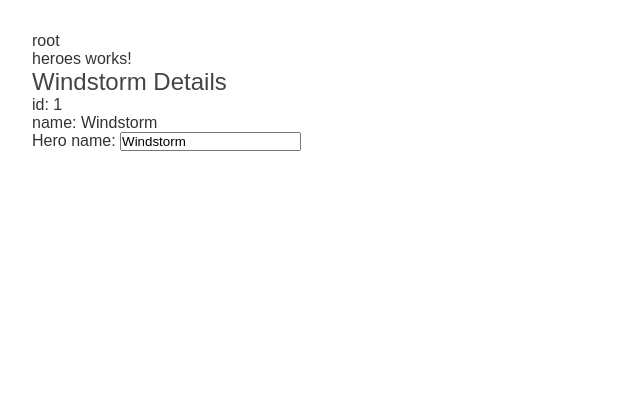
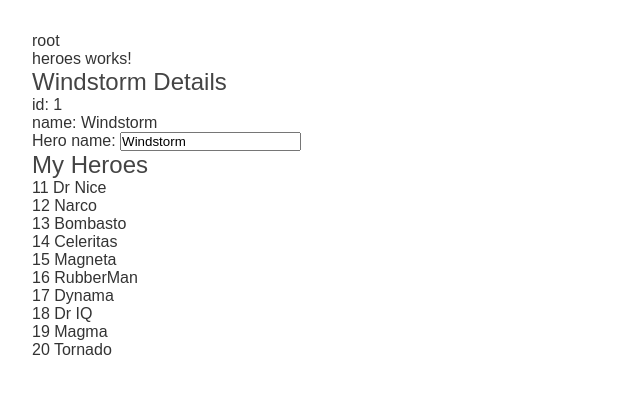
Before and after one commit to lch-howger/LichAngularTest, an Angular app: page / in a window 1280 px wide. Shown: the top 394 px of the page, without its empty margins (0-640 px from the left). Built offline with nearby package versions, Linux system fonts and the light colour scheme.

Commit message:
update heroes list

```diff
--- a/src/app/heroes/hero.ts
+++ b/src/app/heroes/hero.ts
@@ -2,3 +2,16 @@
   id: number,
   name: string
 }
+
+export const HEROES: Hero[] = [
+  { id: 11, name: 'Dr Nice' },
+  { id: 12, name: 'Narco' },
+  { id: 13, name: 'Bombasto' },
+  { id: 14, name: 'Celeritas' },
+  { id: 15, name: 'Magneta' },
+  { id: 16, name: 'RubberMan' },
+  { id: 17, name: 'Dynama' },
+  { id: 18, name: 'Dr IQ' },
+  { id: 19, name: 'Magma' },
+  { id: 20, name: 'Tornado' }
+];
--- a/src/app/heroes/heroes.component.html
+++ b/src/app/heroes/heroes.component.html
@@ -8,3 +8,10 @@
   <label for="name">Hero name: </label>
   <input id="name" [(ngModel)]="hero.name" placeholder="name">
 </div>
+
+<h2>My Heroes</h2>
+<ul class="heroes">
+  <li *ngFor="let hero of heroes">
+    <span class="badge">{{hero.id}}</span> {{hero.name}}
+  </li>
+</ul>
--- a/src/app/heroes/heroes.component.ts
+++ b/src/app/heroes/heroes.component.ts
@@ -1,5 +1,5 @@
 import {Component, OnInit} from '@angular/core';
-import {Hero} from './hero';
+import {Hero, HEROES} from './hero';
 
 @Component({
   selector: 'app-heroes',
@@ -8,10 +8,13 @@
 })
 export class HeroesComponent implements OnInit {
 
+  heroes = HEROES
+
   hero: Hero = {
     id: 1,
     name: "Windstorm"
   }
+
 
   constructor() {
   }
```
